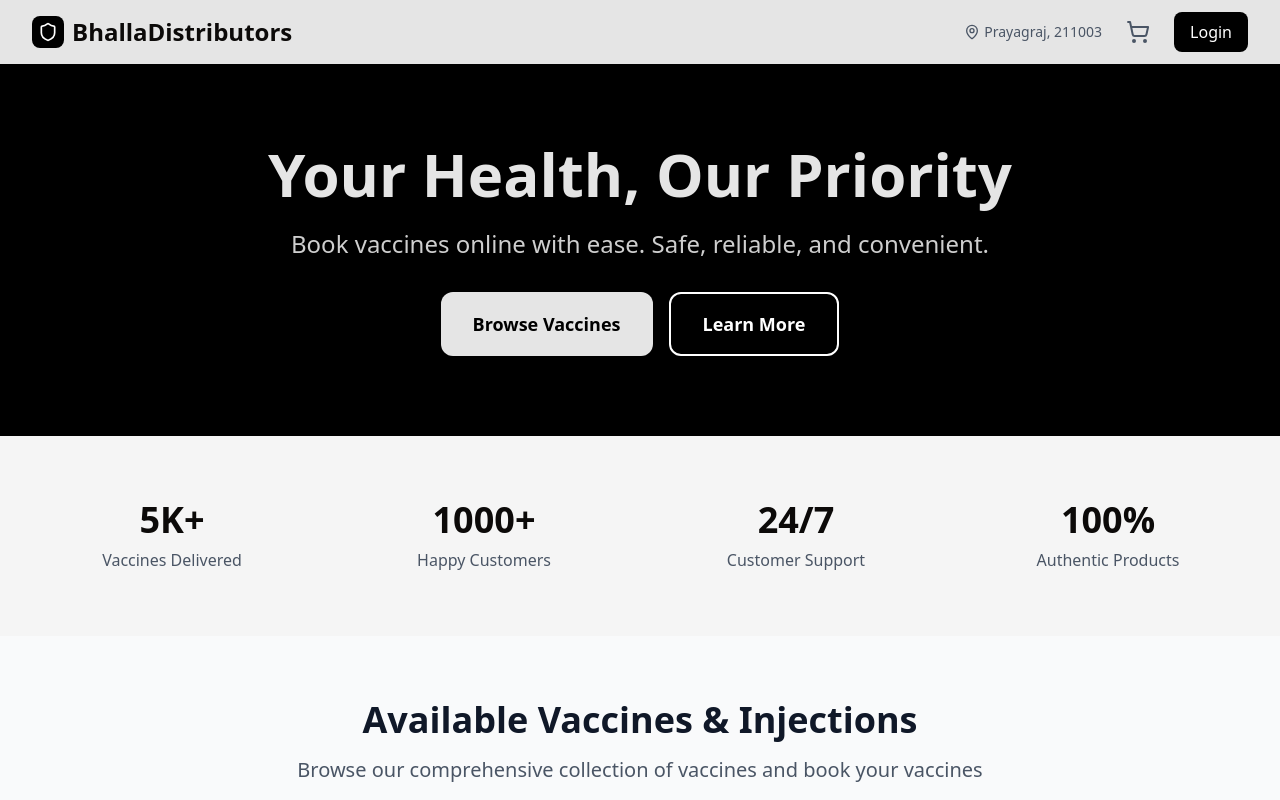
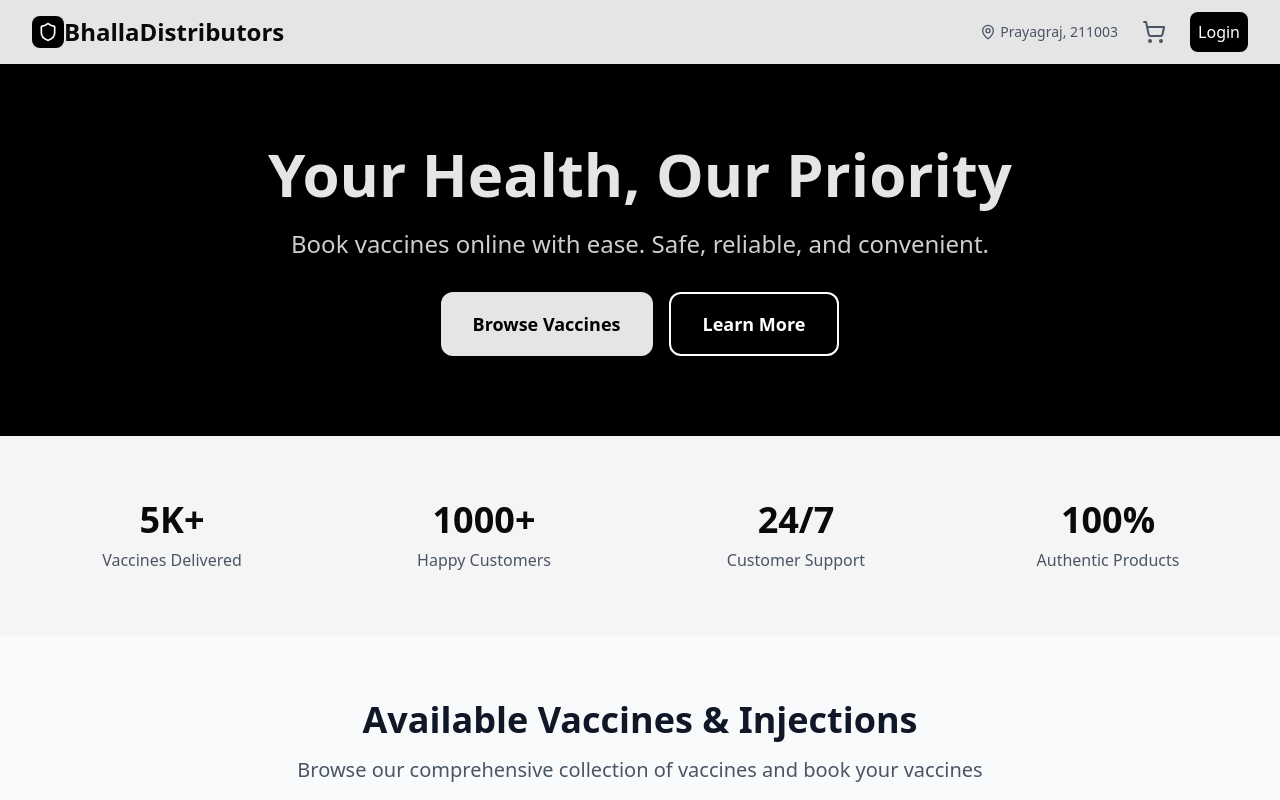
Before and after one commit to Bhallachirag/FinalFrontend, a React (Vite) app: page / in a window 1280 px wide. Shown: the top 800 px of the page. Built offline with nearby package versions, Linux system fonts and the light colour scheme; no server answers.

Commit message:
Fixed navbar

```diff
--- a/src/components/layout/Header.jsx
+++ b/src/components/layout/Header.jsx
@@ -11,10 +11,11 @@ const Header = ({ onCartClick, cartItems }) => {
   const [showLoginModal, setShowLoginModal] = useState(false);
 
   return (
-    <header className="bg-neutral-200 shadow-lg sticky top-0 z-50">
+  <header className="bg-neutral-200 shadow-lg sticky top-0 z-50 w-full">
     <div className="max-w-7xl mx-auto px-4 sm:px-6 lg:px-8">
       <div className="flex justify-between items-center h-16">
-          <div className="flex items-center space-x-2">
+        {/* Left side - Logo */}
+        <div className="flex-shrink-0 flex items-center space-x-0">
           <div className="w-8 h-8 bg-gradient-to-r from-black to-black rounded-lg flex items-center justify-center">
             <Shield className="w-5 h-5 text-white" />
           </div>
@@ -23,6 +24,7 @@ const Header = ({ onCartClick, cartItems }) => {
           </span>
         </div>
 
+        {/* Right side - Actions */}
         <div className="flex items-center space-x-4">
           <div className="hidden md:flex items-center space-x-1 text-sm text-gray-600">
             <MapPin className="w-4 h-4" />
@@ -42,7 +44,7 @@ const Header = ({ onCartClick, cartItems }) => {
           </button>
 
           {user ? (
-              <div className="relative">
+            <div className="relative flex-shrink-0">
               <button
                 onClick={() => setShowUserMenu(!showUserMenu)}
                 className="flex items-center space-x-2 p-2 rounded-lg hover:bg-gray-100 transition-colors"
@@ -73,7 +75,7 @@ const Header = ({ onCartClick, cartItems }) => {
           ) : (
             <button
               onClick={() => setShowLoginModal(true)}
-                className="bg-black text-white px-4 py-2 rounded-lg hover:bg-neutral-200 hover:text-black transition-colors font-medium"
+              className="flex-shrink-0 whitespace-nowrap bg-black text-white px-1 sm:px-2 py-2 rounded-lg hover:bg-neutral-200 hover:text-black transition-colors font-medium"
             >
               Login
             </button>
--- a/src/index.css
+++ b/src/index.css
@@ -1 +1,7 @@
 @import "tailwindcss";
+html, body {
+  margin: 0;
+  padding: 0;
+  height: 100%;
+  background-color: white; /* gray-50 background */
+}
--- a/src/pages/HomePage.jsx
+++ b/src/pages/HomePage.jsx
@@ -1,13 +1,5 @@
 import React, { useState, useEffect } from "react";
-import {
-  Check,
-  Search,
-  Shield,
-  Clock,
-  Phone,
-  Mail,
-  MapPin,
-} from "lucide-react";
+import { Check, Search, Shield, Clock, Phone, Mail, MapPin} from "lucide-react";
 import Header from "../components/layout/Header.jsx";
 import { SearchFilter } from "../components/index.js";
 import VaccineCard from "../components/vaccine/VaccineCard.jsx";
@@ -245,8 +237,8 @@ const HomePage = () => {
       <Header onCartClick={() => setIsCartOpen(true)} cartItems={cartItems} />
 
       {/* Hero Section */}
-      <section className="bg-gradient-to-br from-black via-black to-black text-neutral-200 py-20">
-        <div className="max-w-7xl mx-auto px-4 sm:px-6 lg:px-8">
+      <section className="bg-gradient-to-br from-black via-black to-black text-neutral-200 py-20 width-full">
+        <div className="max-w-7xl mx-auto px-4 sm:px-6 lg:px-8 ">
           <div className="text-center">
             <h1 className="text-5xl md:text-6xl font-bold mb-6">
               Your Health, Our Priority
```
Lines whose indentation alone changed are shown as unchanged.
